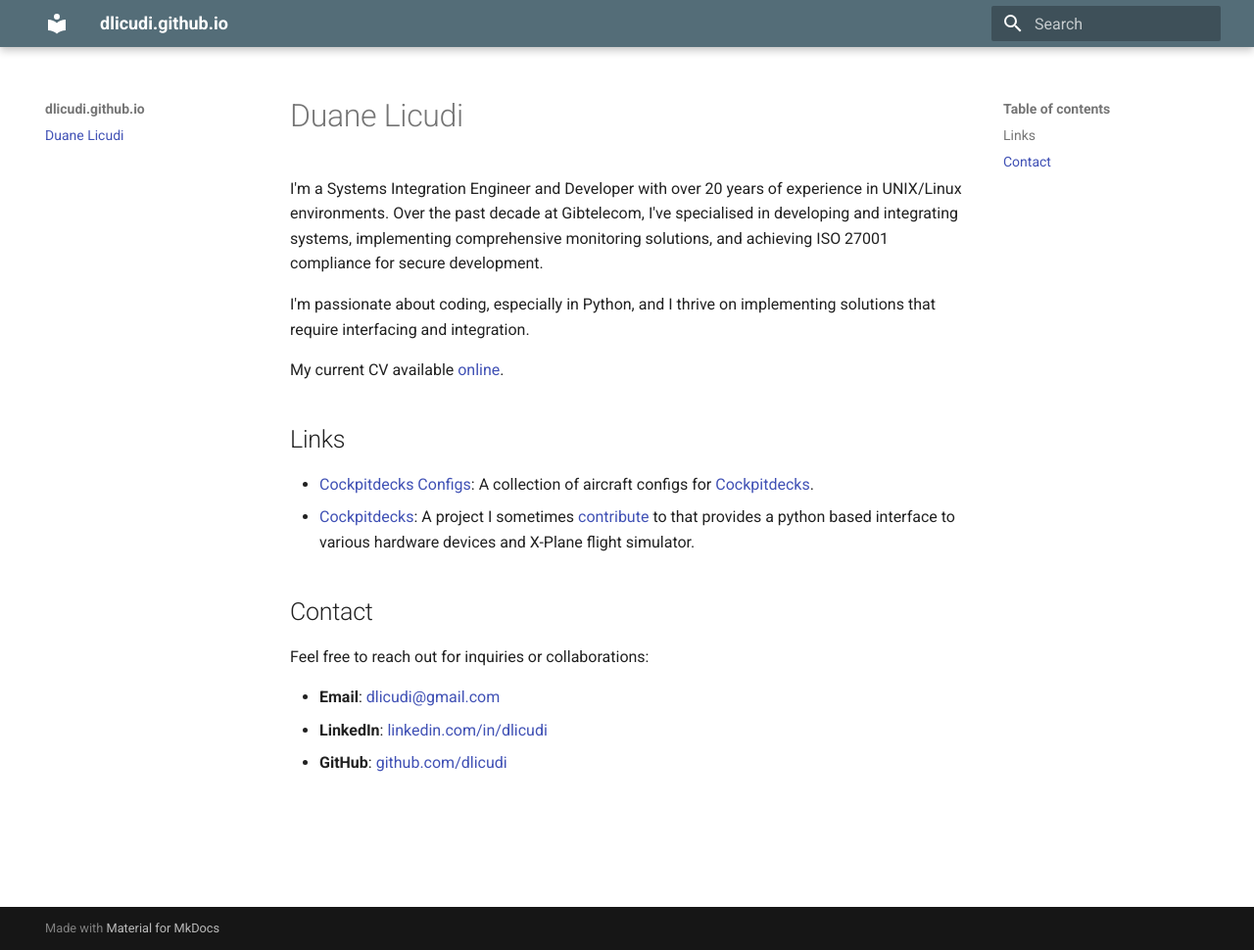
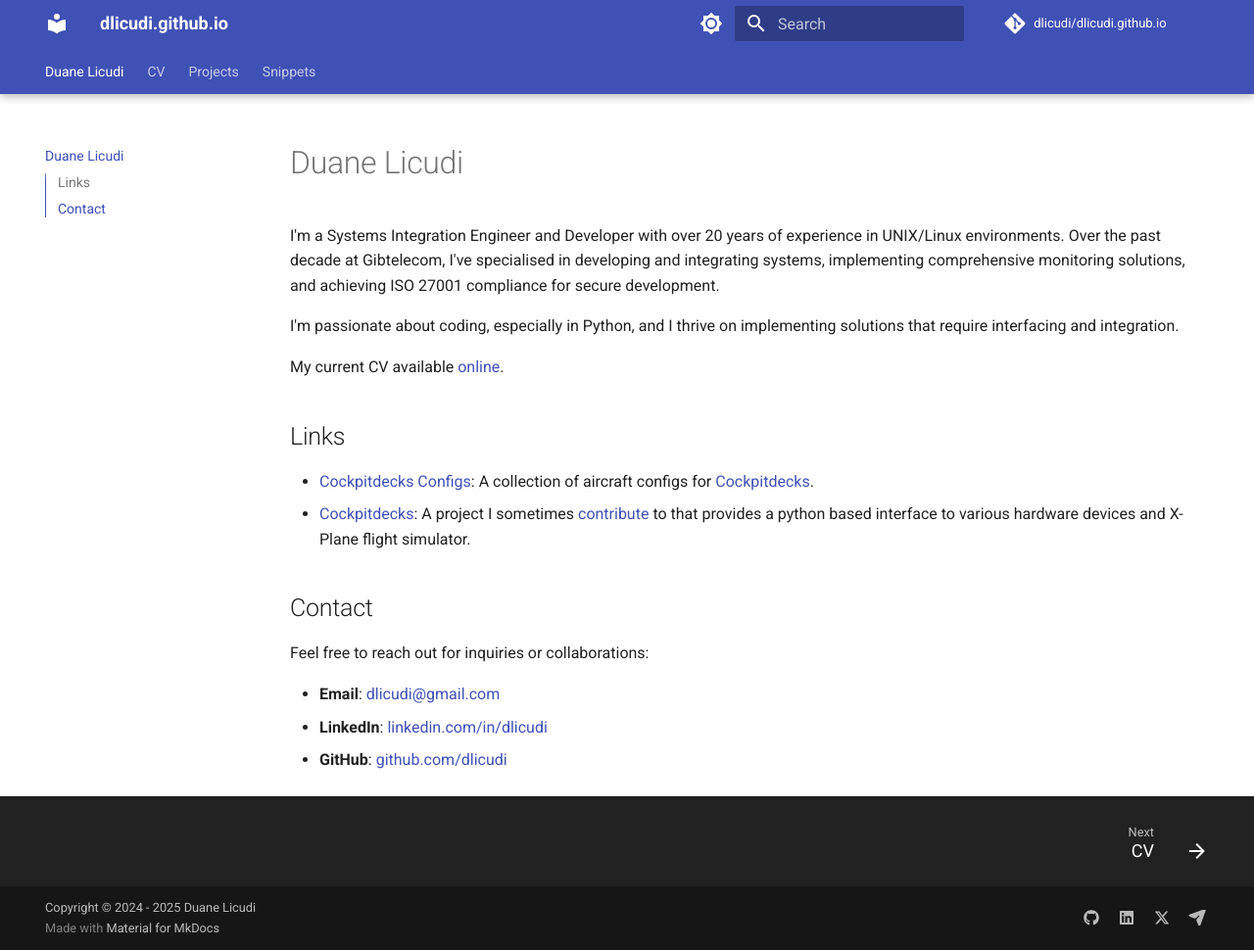
Before and after one commit to dlicudi/dlicudi.github.io, an MkDocs documentation site: the page built from docs/index.md, in a window 1280 px wide and 970 px high. Shown: the whole window at 98% size. Built offline with MkDocs 1.6.1 and Material for MkDocs 9.7.7, drawn with Linux system fonts in a browser that asks for light colours; comment, search, counter and statistics services are not loaded.

Commit message:
Migrating CV, projects, snippets to dlicudi.github.io

```diff
--- a/mkdocs.yml
+++ b/mkdocs.yml
@@ -1,5 +1,83 @@
 site_name: dlicudi.github.io
+site_url: https://dlicudi.github.io/
+repo_url: https://github.com/dlicudi/dlicudi.github.io
+repo_name: dlicudi/dlicudi.github.io
+plugins:
+  - search
+  - badges
+  - tags
+  - git-revision-date-localized:
+      enable_creation_date: false
+      fallback_to_build_date: true
+  - git-committers:
+      repository: dlicudi/cv
+      branch: main
+
 theme:
   name: material
+  font:
+    text: Roboto
+    code: Roboto Mono
   palette:
-    primary: blue grey
+    # Palette toggle for light mode
+    - media: "(prefers-color-scheme: light)"
+      scheme: default
+      toggle:
+        icon: material/brightness-7
+        name: Switch to dark mode
+    # Palette toggle for dark mode
+    - media: "(prefers-color-scheme: dark)"
+      scheme: slate
+      toggle:
+        icon: material/brightness-4
+        name: Switch to light mode
+  features:
+    - navigation.tabs
+    - navigation.instant
+    - navigation.instant.progress
+    - navigation.tracking
+    - navigation.tabs.sticky
+    - navigation.sections
+    - navigation.expand
+    - toc.integrate
+    - navigation.top
+    - header.autohide
+    - content.code.copy
+    - content.code.annotate
+    - navigation.footer
+markdown_extensions:
+  - pymdownx.emoji:
+      emoji_index: !!python/name:material.extensions.emoji.twemoji
+      emoji_generator: !!python/name:material.extensions.emoji.to_svg
+  - pymdownx.critic
+  - pymdownx.caret
+  - pymdownx.keys
+  - pymdownx.mark
+  - pymdownx.tilde
+  - attr_list
+  - md_in_html
+  - pymdownx.superfences
+  - admonition
+  - pymdownx.details
+  - def_list
+  - footnotes
+  - pymdownx.tasklist:
+      custom_checkbox: true
+  - pymdownx.superfences:
+      custom_fences:
+        - name: mermaid
+          class: mermaid
+          format: !!python/name:pymdownx.superfences.fence_code_format
+extra:
+  social:
+    - icon: fontawesome/brands/github
+      link: https://github.com/dlicudi
+    - icon: fontawesome/brands/linkedin
+      link: https://www.linkedin.com/in/dlicudi
+    - icon: fontawesome/brands/x-twitter
+      link: https://x.com/duanelicudi
+    - icon: fontawesome/solid/paper-plane
+      link: mailto:<dlicudi@gmail.com>
+
+
+copyright: Copyright &copy; 2024 - 2025 Duane Licudi
```
Also changed, not shown: docs/cv.md (added, +189 -0 lines), docs/projects.md (added, +265 -0 lines), docs/snippets.md (added, +55 -0 lines), 2 other files.
